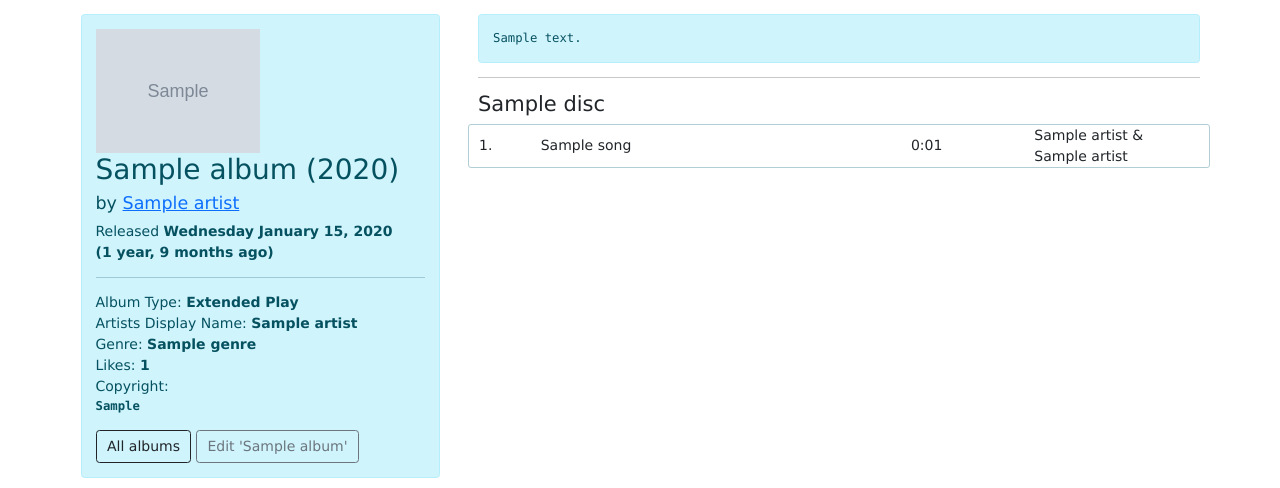
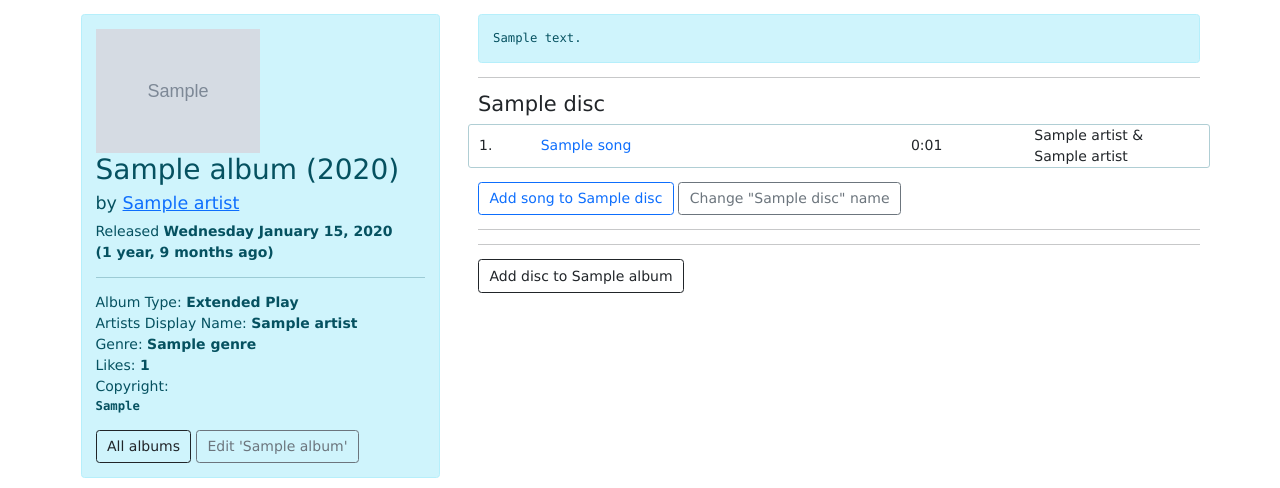
Before and after one commit to muremwa/new-tyne-music, a Django app: page /staff/manage-albums/?album-id=1 in a window 1280 px wide. Shown: the part 88-576 px from the top of the page. Run offline with Django 3.2, Linux system fonts and the light colour scheme; a user stored in the database is signed in; tables that the repository leaves empty hold one stand-in row (values such as "Sample post"); grey boxes marked "Sample" are stand-in pictures; some libraries are stand-ins or nearby versions.

Commit message:
adds add, change and delete album disc

```diff
--- a/staff/static/staff/css/album_info.css
+++ b/staff/static/staff/css/album_info.css
@@ -16,11 +16,12 @@ img.album-info-cover-img {
     border-radius: 3px;
 }
 
-.song > span {
+.song > span, .song > a {
     margin-top: auto;
     margin-bottom: auto;
     overflow: hidden;
     text-overflow: ellipsis;
+    text-decoration: none;
 }
 
 .notes {
@@ -31,3 +32,9 @@ img.album-info-cover-img {
     white-space: -o-pre-wrap;
     word-wrap: normal;
 }
+
+.disc-name-form {
+    margin-top: 1em;
+    margin-bottom: 1em;
+    display: none;
+}
--- /dev/null
+++ b/staff/static/staff/js/albums/album_info.js
@@ -0,0 +1,29 @@
+// show and hide change name form
+[...document.getElementsByClassName('chg-disc-name')].forEach((changeBtn) => {
+    changeBtn.addEventListener('click', (event_) => {
+        const element = event_.target;
+        const formId = element.dataset.nameFormId
+        const form = document.getElementById(formId);
+
+        if (form) {
+            const openStatus = form.dataset.open;
+
+            switch (openStatus) {
+                case '0':
+                    form.style.display = 'block';
+                    form.dataset.open = '1';
+                    break;
+
+                case '1':
+                    form.style.display = 'none';
+                    form.dataset.open = '0';
+                    break;
+
+                default:
+                    form.style.display = 'block';
+                    form.dataset.open = '1';
+                    break;
+            }
+        };
+    })
+});
--- a/staff/templates/staff/albums.html
+++ b/staff/templates/staff/albums.html
@@ -71,12 +71,12 @@
                 {% endif %}
                 <div>
                     {% for disc in album.disc_set.all %}
-                        <h4>{{ disc.name }}</h4>
+                        <h4 id="disc-{{ disc.pk }}">{{ disc.name }}</h4>
                         <ul class="list-unstyled">
                             {% for song in disc.song_set.all %}
                                 <li class="song row">
                                     <span class="col-md-1">{{ song.track_no }}.</span>
-                                    <span class="col-md-6">{{ song.title }}</span>
+                                    <a href="" class="col-md-6">{{ song.title }}</a>
                                     <span class="col-md-2">{{ song.length_string }}</span>
                                     {% if song.additional_artists.count > 0 %}
                                         <span class="col-md-3">{{ song.song_artists|album_artists:0 }}</span>
@@ -85,10 +85,33 @@
                                     {% endif %}
                                 </li>
                             {% empty %}
-                                <h5>No songs available</h5>
+                                <h5>No songs available on "{{ disc.name }}"</h5>
+                                {% if album.disc_set.count > 1 %}
+                                    <form action="{% url 'staff:delete-disc' disc_id=disc.pk %}" method="post">
+                                        {% csrf_token %}
+                                        <input type="submit" value='Delete "{{ disc.name }}"' class="btn btn-outline-danger">
+                                    </form>
+                                {% endif %}
                             {% endfor %}
                         </ul>
+                        <a href="" class="btn btn-outline-primary">Add song to {{ disc.name }}</a>
+                        <button data-name-form-id="{{ disc.pk }}-name-form" class="btn btn-outline-secondary chg-disc-name">Change "{{ disc.name }}" name </button>
+
+                        <form data-open="0" action="{% url 'staff:change-disc' disc_id=disc.pk %}" method="post" id="{{ disc.pk }}-name-form" class="col-md-6 disc-name-form alert alert-info">
+                            {% csrf_token %}
+                            <input type="text" name="disc-name" class="form-control" placeholder="Enter new disc name for '{{ disc.name }}'" required>
+                            <hr>
+                            <input type="submit" value="save new name" class="btn btn-outline-dark">
+                        </form>
+                        <hr>
                     {% endfor %}
+
+                    <hr>
+
+                    <form action="{% url 'staff:new-disc' album_id=album.pk %}" method="post">
+                        {% csrf_token %}
+                        <input type="submit" class="btn btn-outline-dark" value="Add disc to {{ album.title }}">
+                    </form>
                 </div>
             </div>
 
@@ -157,3 +180,10 @@
         </div>
     {% endif %}
 {% endblock content %}
+
+
+{% block bottomScript %}
+    {% if album_id %}
+        <script src="{% static 'staff/js/albums/album_info.js' %}"></script>
+    {% endif %}
+{% endblock bottomScript %}
--- a/staff/urls.py
+++ b/staff/urls.py
@@ -54,6 +54,15 @@ urlpatterns = [
     # manage-albums/create/
     path('manage-albums/create/', views.StaffAlbumCreateView.as_view(), name='album-create'),
 
+    # manage-albums/disc/new/23/
+    path('manage-albums/disc/new/<int:album_id>/', views.add_disc_to_album, name='new-disc'),
+
+    # manage-albums/disc/change/34/
+    path('manage-albums/disc/change/<int:disc_id>/', views.change_disc_name, name='change-disc'),
+
+    # manage-albums/disc/delete/34/
+    path('manage-albums/disc/delete/<int:disc_id>/', views.delete_disc_from_album, name='delete-disc'),
+
     # manage-artists/
     path('manage-artists/', views.StaffArtistsView.as_view(), name='manage-artists'),
 
--- a/staff/views.py
+++ b/staff/views.py
@@ -13,7 +13,7 @@ from django.db.models import Q
 from django.contrib.messages import add_message, constants as message_constants
 
 from core.models import User
-from music.models import Album, Artist
+from music.models import Album, Artist, Disc
 from music.forms import AlbumEditForm, AlbumForm, ArtistEditForm, ArtistForm
 from tyne_utils.funcs import is_string_true_or_false, strip_punctuation
 from .models import HelpArticle
@@ -699,3 +699,45 @@ class ArtistDelete(StaffAccessMixin, StaffPermissionMixin, generic.DeleteView):
         artist = f'{self.object.name}({self.object.pk})'
         info_log_staff_message(log_action_ids.DELETE_ARTIST, f'{user} deleted artist {artist}')
         return reverse('staff:manage-artists')
+
+
+# add a disc to an album
+@user_passes_test(test_func=lambda user: user.is_staff)
+def add_disc_to_album(request, album_id):
+    album = get_object_or_404(Album, pk=album_id)
+    disc_pk = 0
+
+    if request.method == 'POST':
+        disc = Disc.objects.create(
+            name=f'Disc {album.disc_set.count() + 1}',
+            album=album
+        )
+        disc_pk = disc.pk
+
+    return redirect(f"{reverse('staff:manage-albums')}?album-id={album.pk}#disc-{disc_pk}")
+
+
+# delete a disc from album
+@user_passes_test(test_func=lambda user: user.is_staff)
+def delete_disc_from_album(request, disc_id):
+    disc = get_object_or_404(Disc, pk=disc_id)
+
+    if request.method == 'POST' and disc.song_set.count() == 0 and disc.album.disc_set.count() > 1:
+        disc.delete()
+
+    return redirect(f"{reverse('staff:manage-albums')}?album-id={disc.album.pk}")
+
+
+# change disc name
+@user_passes_test(test_func=lambda user: user.is_staff)
+def change_disc_name(request, disc_id):
+    disc = get_object_or_404(Disc, pk=disc_id)
+
+    if request.method == 'POST':
+        new_name = request.POST.get('disc-name')
+
+        if new_name:
+            disc.name = new_name
+            disc.save()
+
+    return redirect(f"{reverse('staff:manage-albums')}?album-id={disc.album.pk}#disc-{disc.pk}")
```
